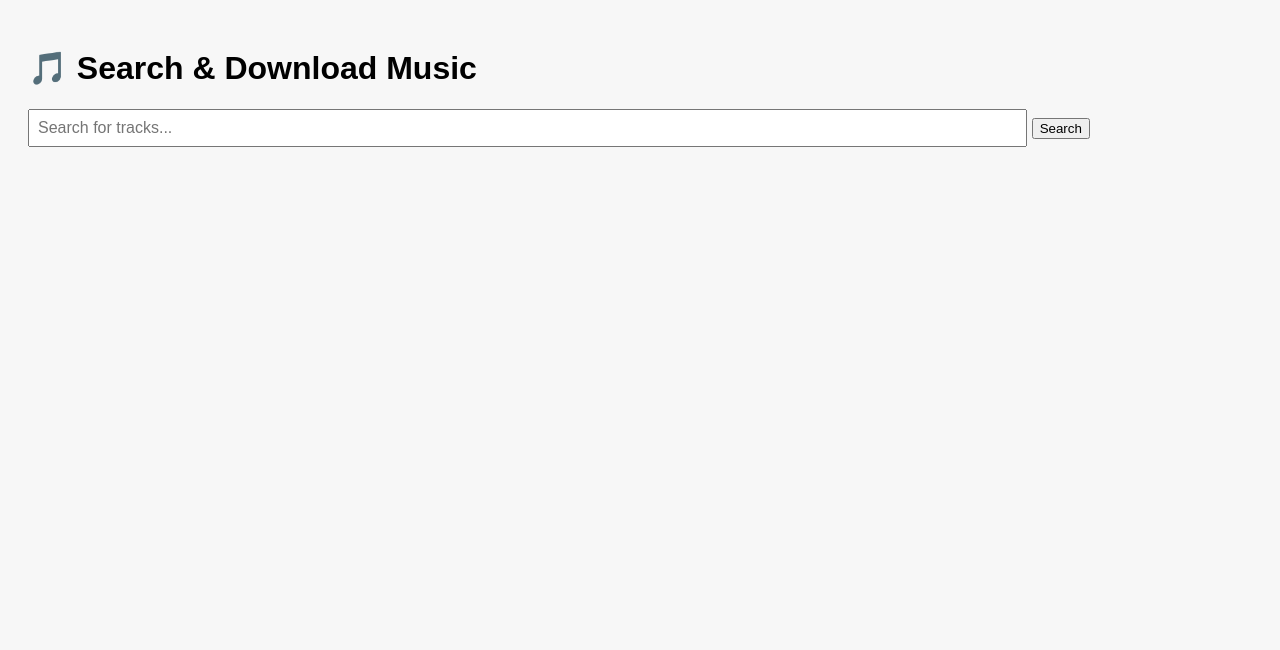
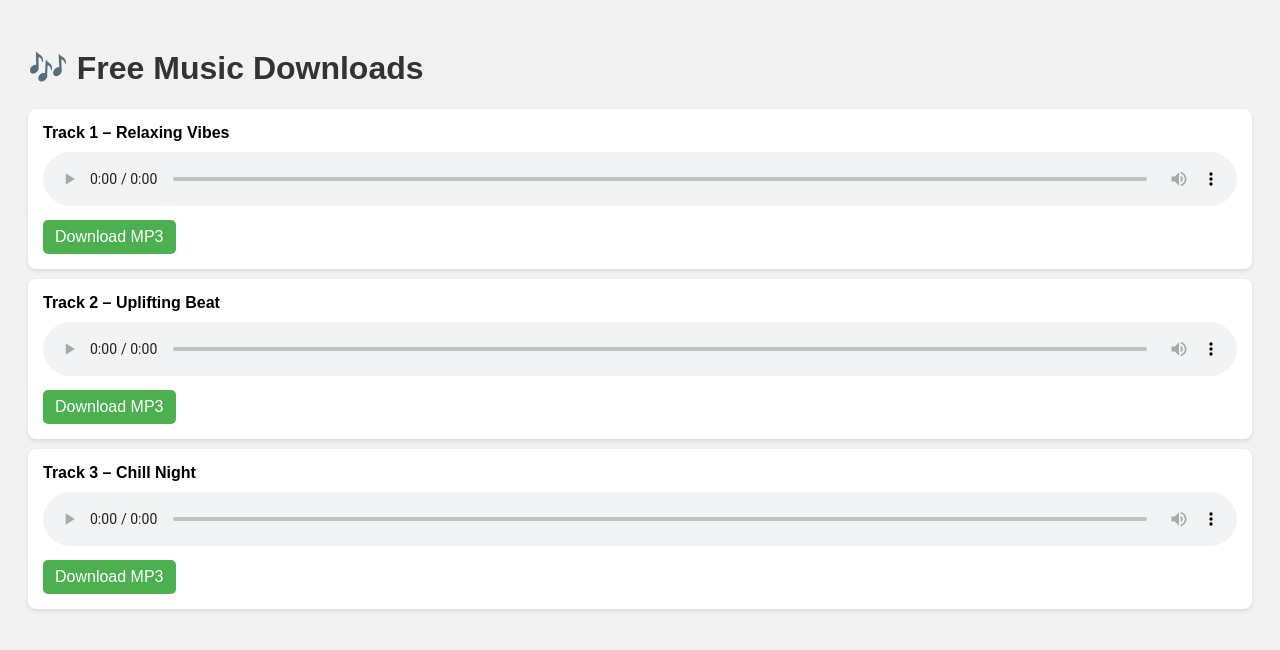
Before and after one commit to Amazingmoondeer/Music, a plain HTML site: page index.html in a window 1280 px wide. Drawn offline with Linux system fonts and the light colour scheme.

Commit message:
Update index.html

```diff
--- a/index.html
+++ b/index.html
@@ -1,56 +1,74 @@
 <!DOCTYPE html>
 <html lang="en">
 <head>
-  <meta charset="UTF-8">
-  <title>Music Search & Download</title>
+  <meta charset="UTF-8" />
+  <title>My Music Downloads</title>
   <meta name="viewport" content="width=device-width, initial-scale=1" />
   <style>
-    body { font-family: Arial, sans-serif; padding: 20px; background: #f7f7f7; }
-    #searchBar { width: 80%; padding: 8px; font-size: 16px; }
-    #tracks { margin-top: 20px; }
-    .track { background: #fff; padding: 15px; margin-bottom: 10px; border-radius: 8px; box-shadow: 0 2px 4px rgba(0,0,0,0.1); }
-    .track audio { width: 100%; margin-top: 5px; }
-    .download-btn { margin-top: 8px; padding: 8px 12px; background: #2196F3; color: white; text-decoration: none; border-radius: 5px; }
-    .download-btn:hover { background: #1976D2; }
+    body {
+      font-family: Arial, sans-serif;
+      padding: 20px;
+      background: #f2f2f2;
+    }
+    h1 {
+      color: #333;
+    }
+    .track {
+      background: #fff;
+      padding: 15px;
+      margin-bottom: 10px;
+      border-radius: 8px;
+      box-shadow: 0 2px 4px rgba(0,0,0,0.1);
+    }
+    .track audio {
+      width: 100%;
+      margin-top: 10px;
+    }
+    .download-btn {
+      display: inline-block;
+      margin-top: 10px;
+      padding: 8px 12px;
+      background: #4CAF50;
+      color: white;
+      text-decoration: none;
+      border-radius: 5px;
+    }
+    .download-btn:hover {
+      background: #45a049;
+    }
   </style>
 </head>
 <body>
-  <h1>🎵 Search & Download Music</h1>
-  <input type="text" id="searchBar" placeholder="Search for tracks..." />
-  <button onclick="searchTracks()">Search</button>
+  <h1>🎶 Free Music Downloads</h1>
 
-  <div id="tracks"></div>
+  <div class="track">
+    <strong>Track 1 – Relaxing Vibes</strong>
+    <audio controls>
+      <source src="music/track1.mp3" type="audio/mp3">
+      Your browser does not support the audio element.
+    </audio>
+    <br />
+    <a class="download-btn" href="music/track1.mp3" download>Download MP3</a>
+  </div>
 
-  <script>
-    const CLIENT_ID = 'YOUR_JAMENDO_CLIENT_ID'; // Replace with your own
-    async function searchTracks() {
-      const query = document.getElementById('searchBar').value;
-      const res = await fetch(
-        `https://api.jamendo.com/v3.0/tracks/?client_id=${CLIENT_ID}` +
-        `&format=jsonpretty&limit=10&search=${encodeURIComponent(query)}`
-      );
-      const data = await res.json();
-      displayTracks(data.results || []);
-    }
+  <div class="track">
+    <strong>Track 2 – Uplifting Beat</strong>
+    <audio controls>
+      <source src="music/track2.mp3" type="audio/mp3">
+      Your browser does not support the audio element.
+    </audio>
+    <br />
+    <a class="download-btn" href="music/track2.mp3" download>Download MP3</a>
+  </div>
 
-    function displayTracks(tracks) {
-      const container = document.getElementById('tracks');
-      container.innerHTML = '';
-      if (!tracks.length) {
-        container.textContent = 'No tracks found.';
-        return;
-      }
-      tracks.forEach(t => {
-        const div = document.createElement('div');
-        div.className = 'track';
-        div.innerHTML = `
-          <strong>${t.name}</strong> by ${t.artist_name}<br>
-          <audio controls src="${t.audio}"></audio><br>
-          <a class="download-btn" href="${t.audio}" download="${t.name}.mp3">Download MP3</a>
-        `;
-        container.appendChild(div);
-      });
-    }
-  </script>
+  <div class="track">
+    <strong>Track 3 – Chill Night</strong>
+    <audio controls>
+      <source src="music/track3.mp3" type="audio/mp3">
+      Your browser does not support the audio element.
+    </audio>
+    <br />
+    <a class="download-btn" href="music/track3.mp3" download>Download MP3</a>
+  </div>
 </body>
 </html>
```
